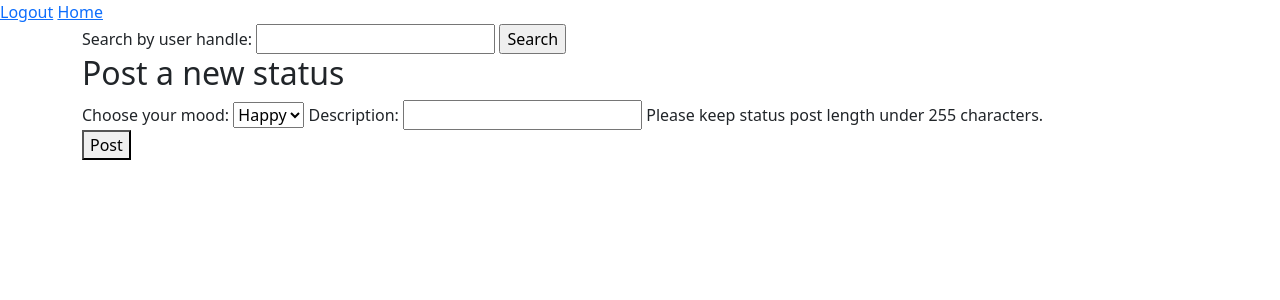
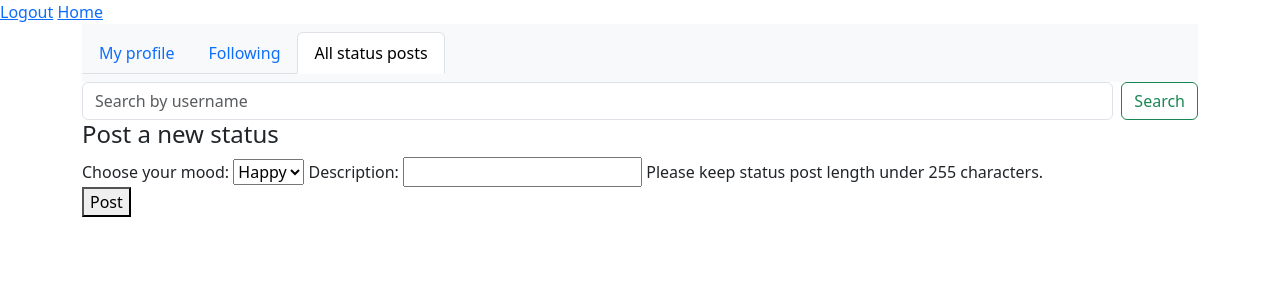
Before and after one commit to Cahmadzai/Moods, a Flask app: page /status_posts in a window 1280 px wide. Shown: the top 300 px of the page. Run offline with Flask 2, Linux system fonts and the light colour scheme; the visitor is signed in with stand-in values (Sample User, id 1); data that the repository does not hold is empty.

Commit message:
Added navigation bar.

```diff
--- a/templates/all_status_posts.html
+++ b/templates/all_status_posts.html
@@ -5,19 +5,38 @@
 
 {% block body %}
 
-<div class="container-sm">
+<div class="container">
+
+  <nav class="navbar navbar-expand-lg navbar-light bg-light">
+  <ul class="nav nav-tabs">
+    <li class="nav-item">
+      <a class="nav-link" href="/profile">My profile</a>
+    </li>
+    <li class="nav-item">
+      <a class="nav-link" href="/following">Following</a>
+    </li>
+    <li class="nav-item">
+      <a class="nav-link active" aria-current="page" href="/status_posts">All status posts</a>
+    </li>
+  </ul>
+</nav>
+</div>
 
 
 
-<form method="GET" action="/search_status_posts">
-  <label for="user_handle">Search by user handle:</label>
-  <input type="text" id="user_handle" name="user_handle">
-  <input type="submit" value="Search">
+
+<div class="container">
+<form class="d-flex" method="GET" action="/search_status_posts">
+  <label for="user_handle"></label>
+  <input class="form-control me-2" type="text" id="user_handle" name="user_handle" placeholder="Search by username" aria-label="Search">
+  <button class="btn btn-outline-success" type="submit">Search</button>
 </form>
+</div>
 
 
 
-<h2>Post a new status</h2>
+<div class="container">
+<h4>Post a new status</h4>
 <form action="/profile" method="POST">
   <label for="mood-select">Choose your mood:</label>
 <select name="mood" id="mood-select">
@@ -33,11 +52,11 @@
   <button type="submit">Post</button>
 
 </form>
+</div>
 
 
 
-
-
+<div class="container">
 {% for status_post in status_posts|reverse %}
 
   <a href="/users/{{ status_post.user_id }}">
@@ -84,4 +103,5 @@
 
 {% endfor %}
 </div>
+</div>
 {% endblock body %}
```
Also changed, not shown: templates/all_following.html (+21 -0 lines), templates/profile.html (+19 -0 lines).
